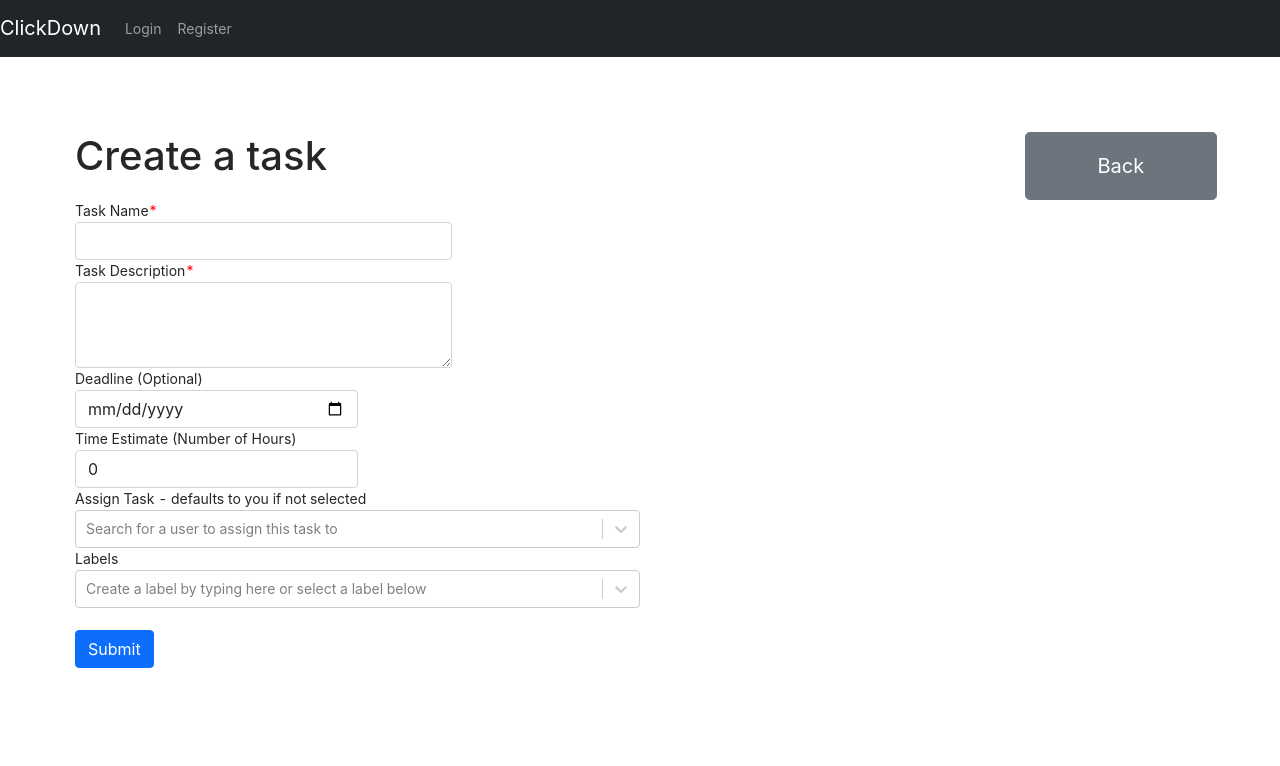
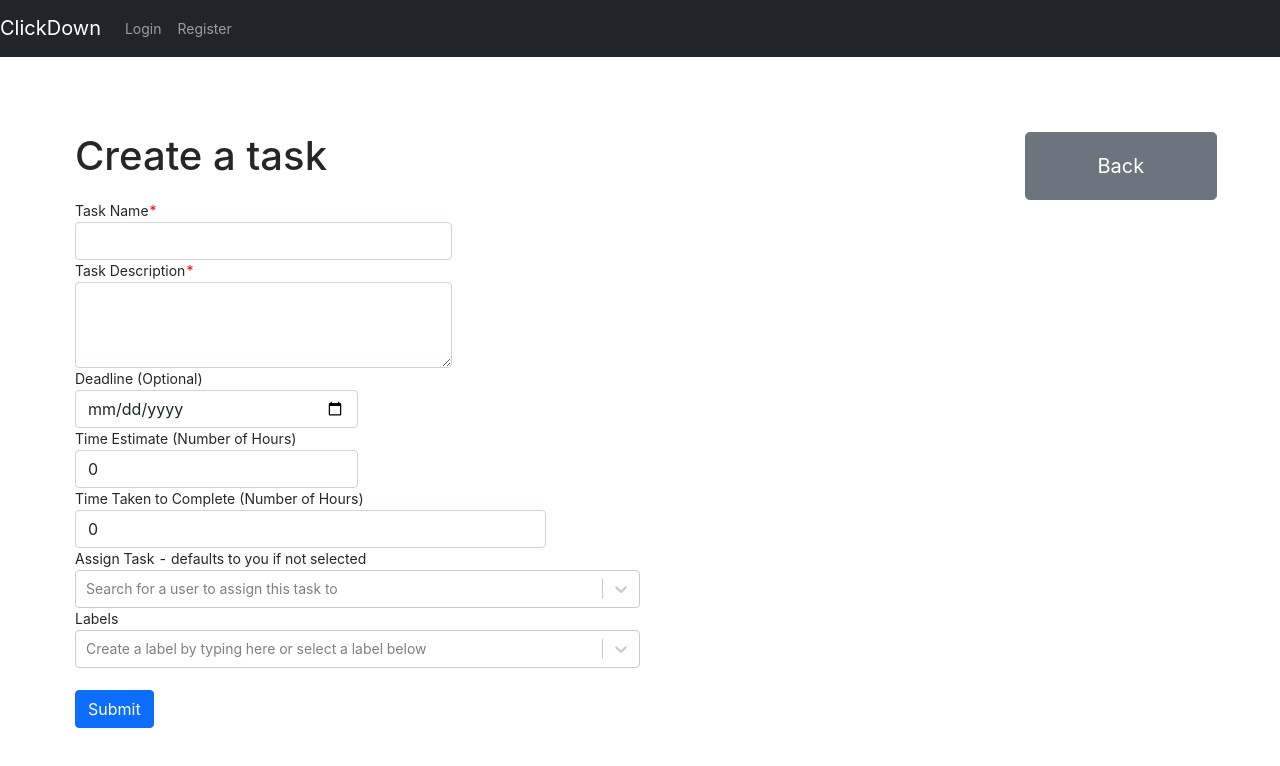
Before and after one commit to z5219951/task-master, a React (Create React App) app in the folder frontend/: page /createtask in a window 1280 px wide. Shown: the top 766 px of the page. Built offline with nearby package versions, Linux system fonts and the light colour scheme; no server answers.

Commit message:
Added time taken on the frontend

```diff
--- a/frontend/src/pages/CreateTask.js
+++ b/frontend/src/pages/CreateTask.js
@@ -23,6 +23,7 @@ const CreateTask = () => {
   const [formattedLabels, setFormattedLabels] = useState('')
   const [friends, setFriends] = useState([{label: 'Myself', value:store.getState().id}])
   const [assigned_to, setAssigned_to] = useState(store.getState().id)
+  const [timeTaken, setTimeTaken] = useState(0)
 
   var today = new Date();
   const currentDate = today.getFullYear() + '-' + (today.getMonth() + 1) + '-' + today.getDate()
@@ -154,6 +155,12 @@ const CreateTask = () => {
           </div>
         </div>
         <div className="form-group">
+          <div className="col-md-5">
+            <label htmlFor="time">Time Taken to Complete (Number of Hours)</label>
+            <input className="form-control input-lg" value={timeTaken} type="number" min="0" onChange={(e) => setTimeTaken(e.target.value)}></input>
+          </div>
+        </div>
+        <div className="form-group">
           <div className="col-md-6">
             <label htmlFor="assign">Assign Task - defaults to you if not selected</label>
             <Select placeholder='Search for a user to assign this task to' defaultValue='' options={friends} onChange={(e) => handleAssigned(e)}/>
--- a/frontend/src/pages/UpdateTask.js
+++ b/frontend/src/pages/UpdateTask.js
@@ -28,6 +28,7 @@ const UpdateTask = (props) => {
   const [assigned_to, setAssigned_to] = useState('')
   const [assigned, setAssigned] = useState('')
   const [noDeadline, setNoDeadline] = useState(false)
+  const [timeTaken, setTimeTaken] = useState('')
   const [completionValue, setCompletionValue] = useState('')
 
   // Get task
@@ -227,6 +228,13 @@ const UpdateTask = (props) => {
             &nbsp;&nbsp;Current Time Estimate - {task.time_estimate} hours
           </div>
         </div>
+        <div className="form-group row mb-5">
+          <label htmlFor="description" className="col-sm-3 col-form-label">Update Time Taken to Complete (Number of Hours)</label>
+          <div className="col-sm-4">
+            <input className="form-control input-lg" type="number" min="0" onChange={(e) => setTimeTaken(e.target.value)} ></input>
+            &nbsp;&nbsp;Current Time Taken to Complete -  hours
+          </div>
+        </div>
         <br/>
         <button type="button" className="btn btn-primary" onClick={(e) => handleSubmit()}>Submit</button>
       </div>
```
